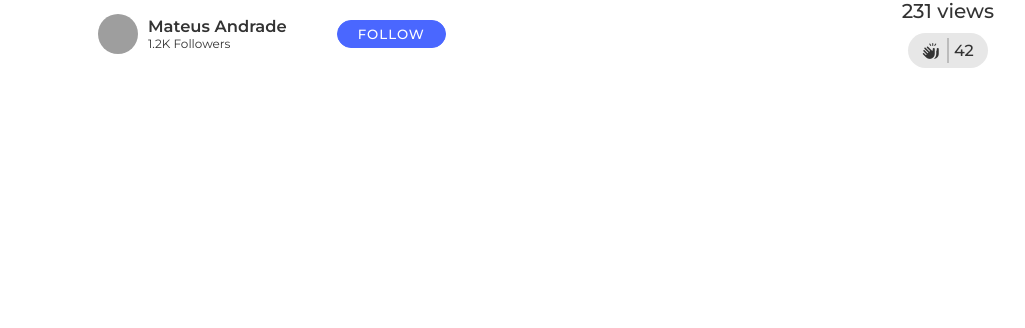
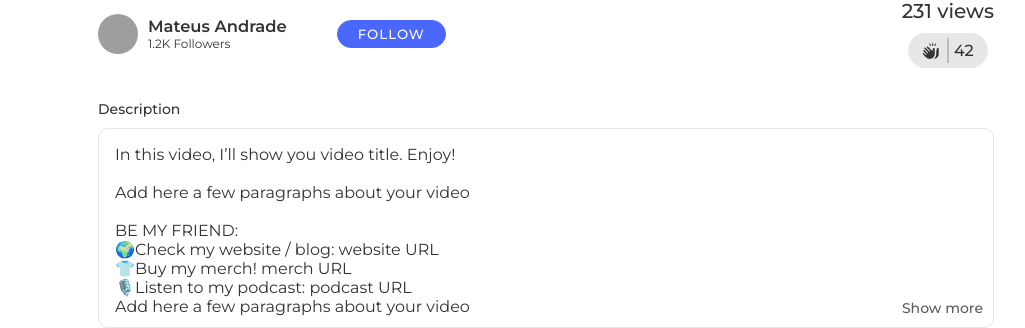
Before and after one commit to g-sillva/GLTube, an Angular app in the folder gltube-frontend/: page / in a window 1280 px wide. Shown: the part 649-977 px from the top of the page, without its empty margins (2-1027 px from the left). Before the commit the page ends 800 px from the top, so only its background shows below. Built offline with nearby package versions, Linux system fonts and the light colour scheme; grey boxes are pictures that could not be loaded.

Commit message:
Frontend: Added video description component

```diff
--- a/gltube-frontend/src/app/app.module.ts
+++ b/gltube-frontend/src/app/app.module.ts
@@ -16,6 +16,7 @@ import { PopularVideosComponent } from './components/popular-videos/popular-vide
 import { TagsFilterComponent } from './components/suggested-videos/tags-filter/tags-filter.component';
 import { VideoComponent } from './components/video/video.component';
 import { MainContentComponent } from './components/video/main-content/main-content.component';
+import { VideoDescriptionComponent } from './components/video/video-description/video-description.component';
 
 @NgModule({
   declarations: [
@@ -32,6 +33,7 @@ import { MainContentComponent } from './components/video/main-content/main-conte
     TagsFilterComponent,
     VideoComponent,
     MainContentComponent,
+    VideoDescriptionComponent,
   ],
   imports: [
     BrowserModule,
--- a/gltube-frontend/src/app/components/video/main-content/main-content.component.html
+++ b/gltube-frontend/src/app/components/video/main-content/main-content.component.html
@@ -1,7 +1,9 @@
 <div class="video_content">
-    <video controls>
-        <source [src]="video_src">
-    </video>
+    <div class="video-container">
+        <video controls>
+            <source [src]="video_src">
+        </video>
+    </div>
     <h2>{{ title }}</h2>
     <div class="video-author-container">
         <div class="author-info">
--- a/gltube-frontend/src/app/components/video/main-content/main-content.component.scss
+++ b/gltube-frontend/src/app/components/video/main-content/main-content.component.scss
@@ -1,4 +1,5 @@
 .video_content {
+    .video-container {
         width: 100%;
         min-width: 300px;
         padding-top: 56.25%;
@@ -11,6 +12,7 @@
             position: absolute;
             top: 0;
             left: 0;
+        }
     }
 
     h2 {
--- /dev/null
+++ b/gltube-frontend/src/app/components/video/video-description/video-description.component.html
@@ -0,0 +1,9 @@
+<div class="description">
+    <p class="label">Description</p>
+    <div class="content-container" [ngClass]="{'expanded-content': isExpanded}">
+        <div class="content">
+            <pre>{{ description }}</pre>
+        </div>
+        <p (click)="handleExpandClick()" class="show-more" *ngIf="isExpandable">{{ isExpanded ? "Show less" : "Show more"}}</p>
+    </div>
+</div>
--- /dev/null
+++ b/gltube-frontend/src/app/components/video/video-description/video-description.component.scss
@@ -0,0 +1,37 @@
+.description {
+    .label {
+        margin-top: 2rem;
+        font-size: 14px;
+        font-weight: 500;
+        margin-bottom: 10px;
+    }
+
+    .content-container {
+        border: 1px solid rgba(0, 0, 0, 0.1);
+        border-radius: 10px;
+        position: relative;
+        padding: 1rem;
+        width: 100%;
+        max-height: 200px;
+        overflow: hidden;
+
+        .show-more {
+            position: absolute;
+            font-size: 14px;
+            font-weight: 500;
+            opacity: .8;
+            transition: all .1s ease-in-out;
+            bottom: 10px;
+            right: 10px;
+            cursor: pointer;
+
+            &:hover {
+                opacity: 1;
+            }
+        }
+    }
+
+    .expanded-content {
+        max-height: 100vh;
+    }
+}
--- /dev/null
+++ b/gltube-frontend/src/app/components/video/video-description/video-description.component.ts
@@ -0,0 +1,33 @@
+import { Component, Input } from '@angular/core';
+
+@Component({
+  selector: 'video-description-component',
+  templateUrl: './video-description.component.html',
+  styleUrls: ['./video-description.component.scss']
+})
+export class VideoDescriptionComponent {
+
+  @Input()
+  description = `In this video, I’ll show you video title. Enjoy!
+
+Add here a few paragraphs about your video
+
+BE MY FRIEND:
+🌍Check my website / blog: website URL
+👕Buy my merch! merch URL
+🎙️Listen to my podcast: podcast URL
+Add here a few paragraphs about your video
+
+BE MY FRIEND:
+🌍Check my website / blog: website URL
+👕Buy my merch! merch URL
+🎙️Listen to my podcast: podcast URL`;
+
+  lines_qnt =  this.description.split(/\r\n|\r|\n/).length;
+  isExpandable = this.lines_qnt > 8;
+  isExpanded = false;
+
+  handleExpandClick() {
+    this.isExpanded = !this.isExpanded;
+  }
+}
--- a/gltube-frontend/src/app/components/video/video.component.html
+++ b/gltube-frontend/src/app/components/video/video.component.html
@@ -1,3 +1,4 @@
 <div class="container">
     <main-content-component></main-content-component>
+    <video-description-component></video-description-component>
 </div>
```
Lines whose indentation alone changed are shown as unchanged.
